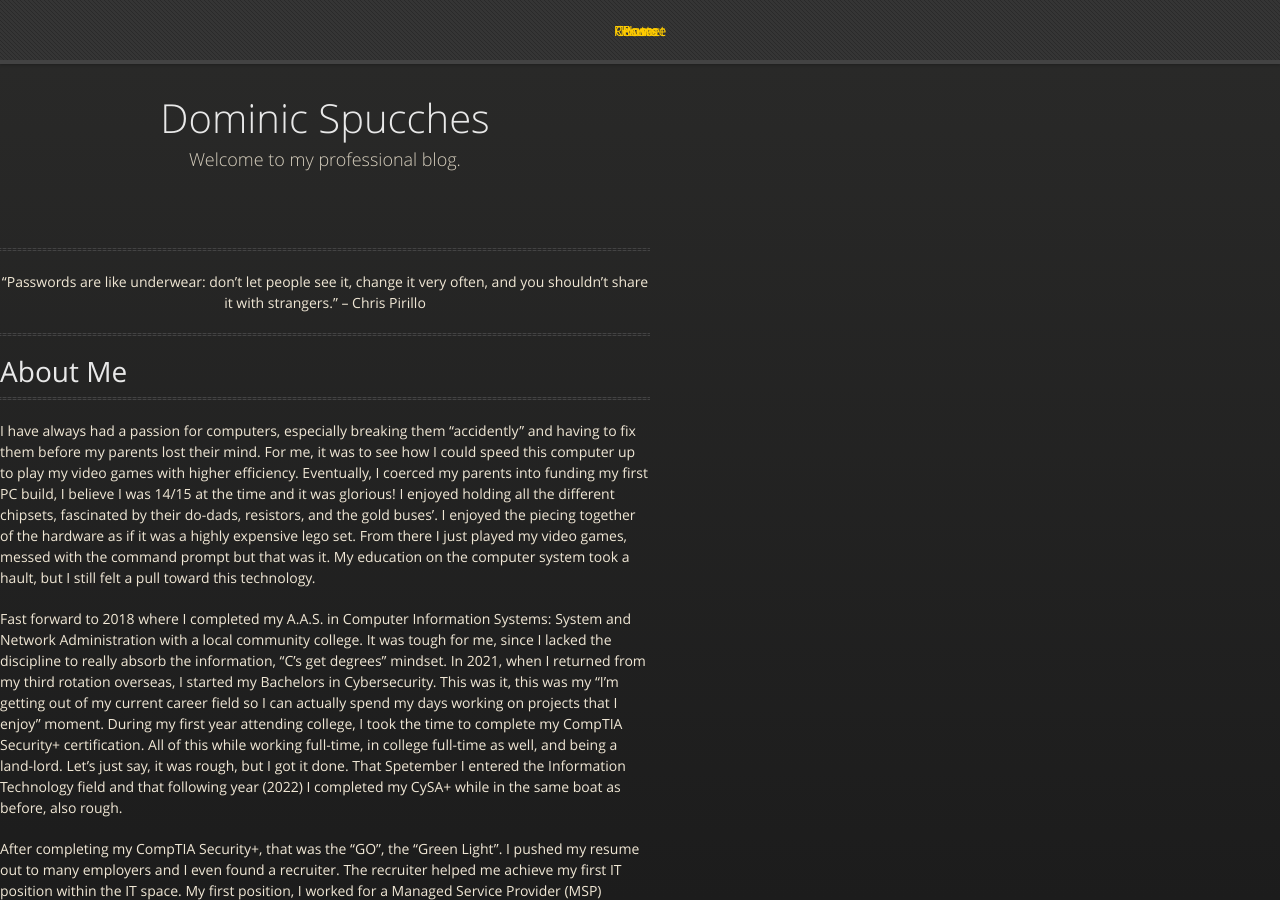
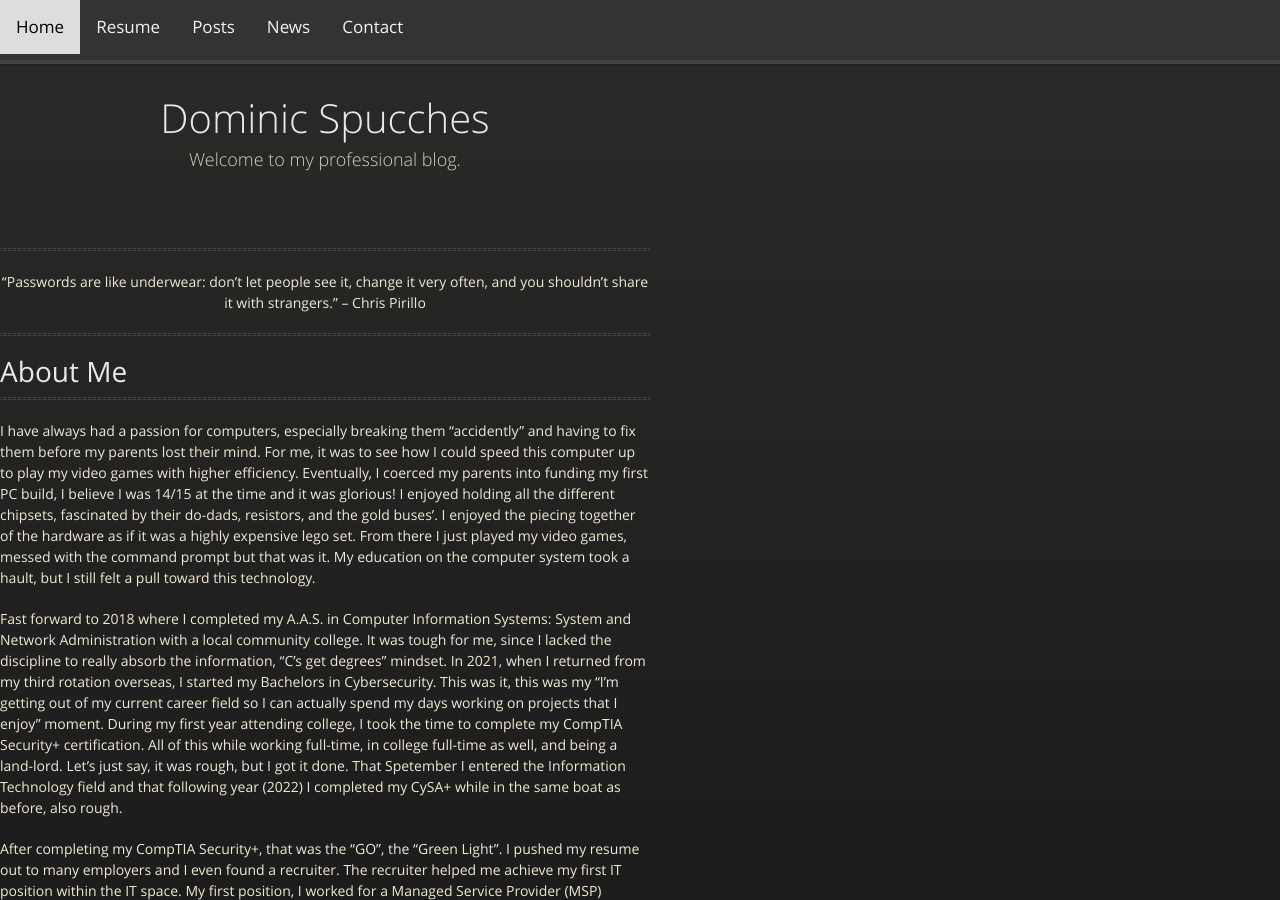
Before and after one commit to dspucches/dspucches.github.io, a Jekyll site: the page built from index.md, in a window 1280 px wide and 900 px high. Built offline with Jekyll 4.4.1, drawn with Linux system fonts in a browser that asks for light colours; nearby versions of some CDN libraries.

```diff
--- a/assets/css/style.scss
+++ b/assets/css/style.scss
@@ -29,11 +29,13 @@
 
 /* Style the links inside the navigation bar */
 .topnav a {
-  float: none;
-  position: absolute;
-  top: 50%;
-  left: 50%;
-  transform: translate(-50%, -50%);
+  float: left;
+  display: block;
+  color: #f2f2f2;
+  text-align: center;
+  padding: 14px 16px;
+  text-decoration: none;
+  font-size: 17px;
 }
 
 /* Change the color of links on hover */
```
